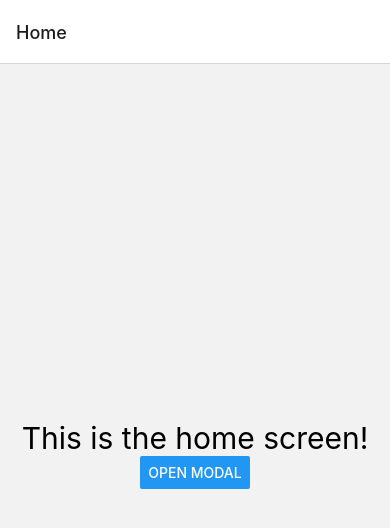
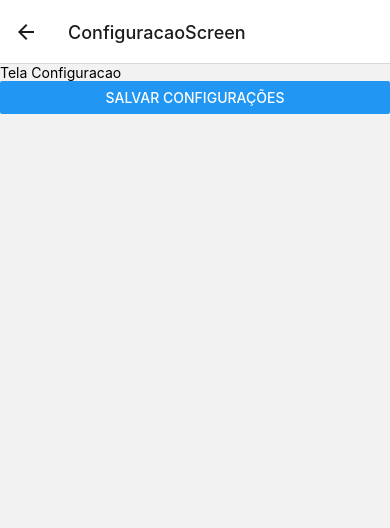
Before and after one commit to fanaia/pagSplit, a React Native app: screen /ConfiguracaoScreen in a window 390 px wide. Shown: the top 528 px of the page. Built offline with nearby package versions, Linux system fonts and the light colour scheme.

Commit message:
navegacao da Modal de Configuracao
excluida tela de exemplo RootStackScreen

```diff
--- a/App.js
+++ b/App.js
@@ -3,18 +3,13 @@ import {NavigationContainer} from '@react-navigation/native';
 
 import {AutenticacaoProvider} from './src/contexts/AutenticacaoContext';
 import AppNavigator from './src/navigation/AppNavigator';
-import RootStackScreen from './src/screens/RootStackScreen';
 
 export default function App() {
     return (
         <NavigationContainer>
-            <RootStackScreen />
+            <AutenticacaoProvider>
+                <AppNavigator />
+            </AutenticacaoProvider>
         </NavigationContainer>
     );
-    // return (
-    //     <NavigationContainer><AutenticacaoProvider>
-    //         <AppNavigator />
-    //     </AutenticacaoProvider>
-    //</NavigationContainer>
-    // );
 }
--- a/src/navigation/AppNavigator.js
+++ b/src/navigation/AppNavigator.js
@@ -3,12 +3,14 @@ import {createNativeStackNavigator} from '@react-navigation/native-stack';
 
 import AutenticacaoScreen from '../screens/AutenticacaoScreen';
 import PagamentoNavigator from './PagamentoNavigator';
+import ConfiguracaoScreen from '../screens/ConfiguracaoScreen';
 
 const Stack = createNativeStackNavigator();
 
 const AppNavigator = () => {
     return (
         <Stack.Navigator>
+            <Stack.Group>
                 <Stack.Screen
                     name="AutenticacaoScreen"
                     component={AutenticacaoScreen}
@@ -17,6 +19,13 @@ const AppNavigator = () => {
                     name="PagamentoNavigator"
                     component={PagamentoNavigator}
                 />
+            </Stack.Group>
+            <Stack.Group screenOptions={{presentation: 'modal'}}>
+                <Stack.Screen
+                    name="ConfiguracaoScreen"
+                    component={ConfiguracaoScreen}
+                />
+            </Stack.Group>
         </Stack.Navigator>
     );
 };
--- a/src/screens/AutenticacaoScreen.js
+++ b/src/screens/AutenticacaoScreen.js
@@ -1,5 +1,5 @@
 import React, {useState, useContext} from 'react';
-import {View, TextInput, Button} from 'react-native';
+import {View, TextInput, Button, Text} from 'react-native';
 import {useNavigation} from '@react-navigation/native';
 
 import {Autenticar} from '../services/AutenticacaoService';
@@ -32,6 +32,13 @@ const AutenticacaoScreen = () => {
                 maxLength={6}
             />
             <Button title="Autenticar" onPress={handleAutenticar} />
+
+            <View>
+                <Button
+                    onPress={() => navigation.navigate('ConfiguracaoScreen')}
+                    title="Configuração"
+                />
+            </View>
         </View>
     );
 };
--- /dev/null
+++ b/src/screens/ConfiguracaoScreen.js
@@ -0,0 +1,20 @@
+import React from 'react';
+import {View, Text, Button} from 'react-native';
+import {useNavigation} from '@react-navigation/native';
+
+const ConfiguracaoScreen = () => {
+    const navigation = useNavigation();
+
+    const handleSalvar = async () => {
+        navigation.goBack();
+    };
+
+    return (
+        <View>
+            <Text>Tela Configuracao</Text>
+            <Button onPress={handleSalvar} title="Salvar Configurações" />
+        </View>
+    );
+};
+
+export default ConfiguracaoScreen;
--- a/src/screens/RootStackScreen.js
+++ /dev/null
@@ -1,50 +0,0 @@
-import {createStackNavigator} from '@react-navigation/stack';
-import React from 'react';
-import {View, Button, Text} from 'react-native';
-
-function HomeScreen({navigation}) {
-    return (
-        <View style={{flex: 1, alignItems: 'center', justifyContent: 'center'}}>
-            <Text style={{fontSize: 30}}>This is the home screen!</Text>
-            <Button
-                onPress={() => navigation.navigate('MyModal')}
-                title="Open Modal"
-            />
-        </View>
-    );
-}
-
-function DetailsScreen() {
-    return (
-        <View>
-            <Text>Details</Text>
-        </View>
-    );
-}
-
-function ModalScreen({navigation}) {
-    return (
-        <View style={{flex: 1, alignItems: 'center', justifyContent: 'center'}}>
-            <Text style={{fontSize: 30}}>This is a modal!</Text>
-            <Button onPress={() => navigation.goBack()} title="Dismiss" />
-        </View>
-    );
-}
-
-const RootStack = createStackNavigator();
-
-export default function RootStackScreen() {
-    // return <Text>teste modal</Text>;
-
-    return (
-        <RootStack.Navigator>
-            <RootStack.Group>
-                <RootStack.Screen name="Home" component={HomeScreen} />
-                <RootStack.Screen name="Details" component={DetailsScreen} />
-            </RootStack.Group>
-            <RootStack.Group screenOptions={{presentation: 'modal'}}>
-                <RootStack.Screen name="MyModal" component={ModalScreen} />
-            </RootStack.Group>
-        </RootStack.Navigator>
-    );
-}
```
Lines whose indentation alone changed are shown as unchanged.
